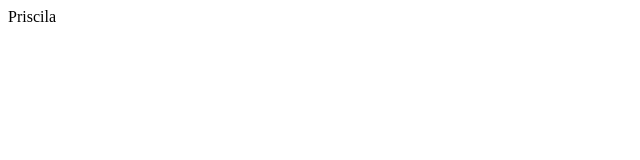
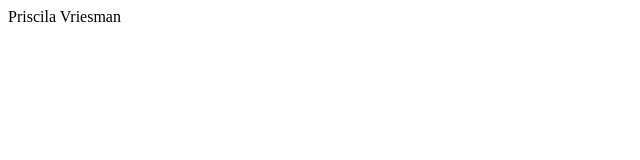
Before and after one commit to priscila/priscila.github.com, a plain HTML site: page index.html in a window 1280 px wide. Shown: the full height of the page, 0-640 px from the left. Drawn offline with Linux system fonts and the light colour scheme.

Commit message:
new page 2

```diff
--- a/index.html
+++ b/index.html
@@ -5,6 +5,6 @@
 <title></title>
 </head>
 <body>
-Priscila
+Priscila Vriesman
 </body>
 </html>
```
